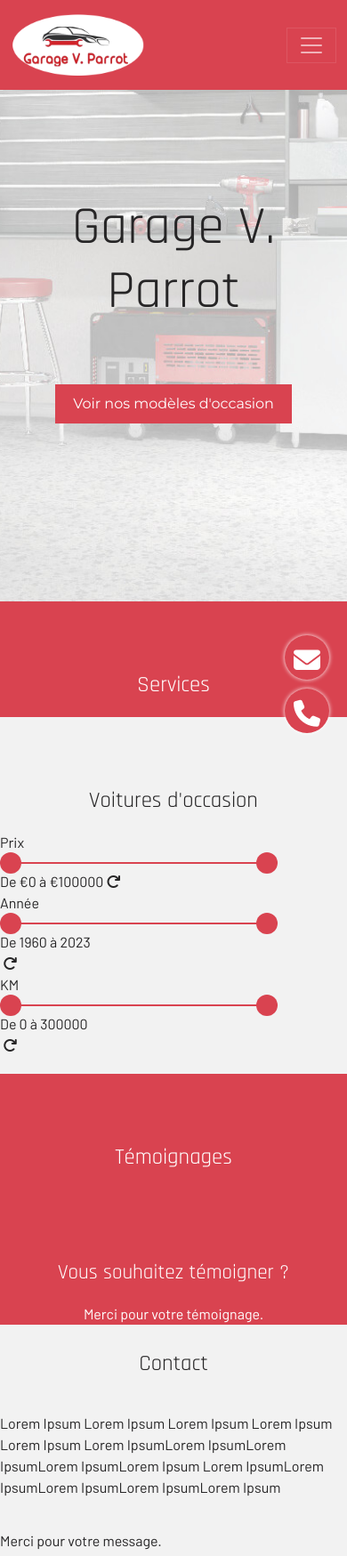
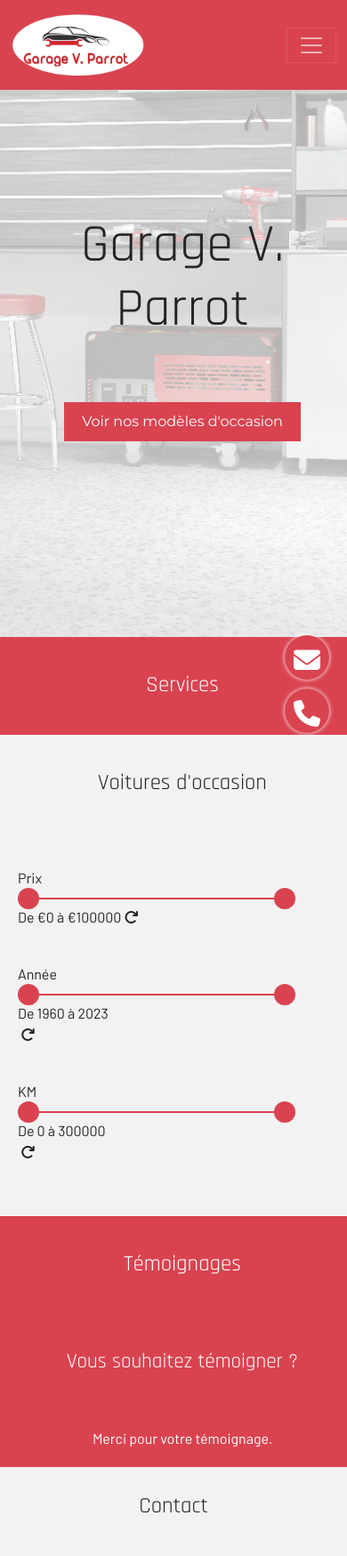
Before and after one commit to webator/garage, a Symfony app: template templates/home/index.html.twig in a window 390 px wide. Shown: the top 1749 px of the page at 89% size. Run offline with Twig, Linux system fonts and the light colour scheme; the template is opened without the code that fills it, so the values that code supplies are empty; some libraries are stand-ins or nearby versions.

Commit message:
Install Done

```diff
--- a/public/includes/theme/custom.css
+++ b/public/includes/theme/custom.css
@@ -187,10 +187,9 @@ form div{
     padding:0px 40px 40px 40px;
   }
 }
-@media(max-width:991px){
-  .col-12.cars{
-    margin:20px 0px;
-  }
+
+.col-12{
+  margin:20px 10px;
 }
 
 #services h1,#services h2,#services h3 , #temoignages h1, #temoignages h2,#temoignages h3{
```
